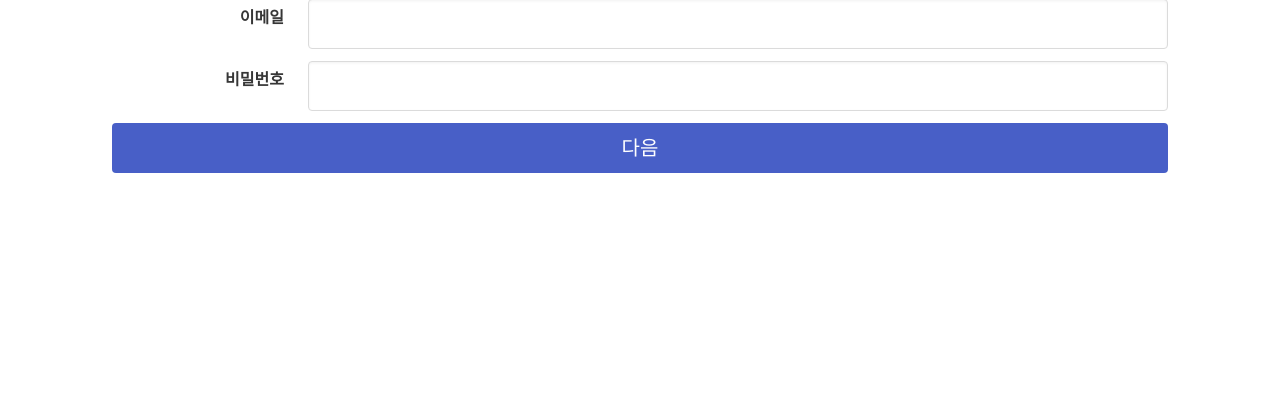
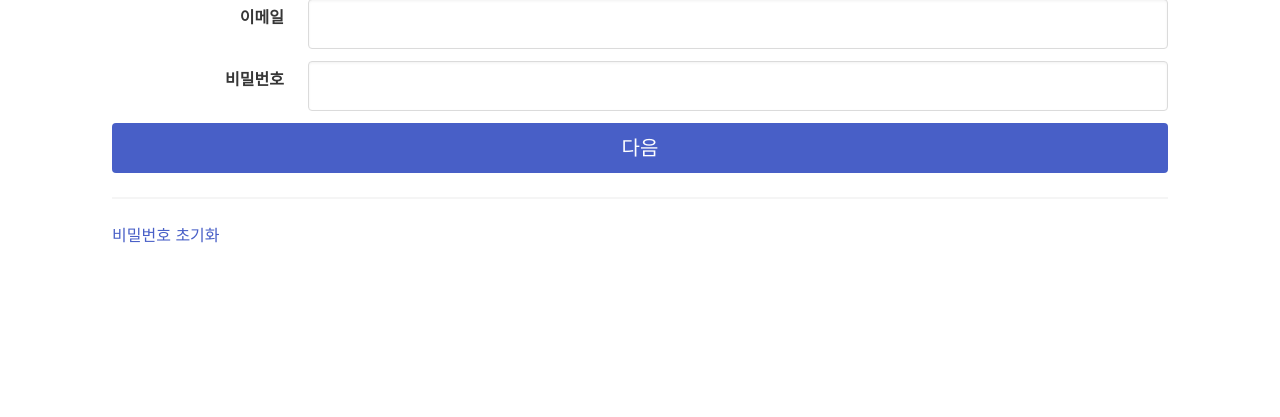
Before and after one commit to chick0/dashboard, a Flask app: page /dashboard/login in a window 1280 px wide. Shown: the part 237-654 px from the top of the page. Run offline with Flask 2, Linux system fonts and the light colour scheme.

Commit message:
비밀번호 초기화 기능 추가

```diff
--- a/app/templates/dashboard/login/form.html
+++ b/app/templates/dashboard/login/form.html
@@ -33,5 +33,7 @@
             </div>
             <button type="submit" class="button is-link is-medium is-fullwidth">다음</button>
         </form>
+        <hr>
+        <a href="{{ url_for('dashboard.lost.step1') }}">비밀번호 초기화</a>
     </section>
 {% endblock %}
```
